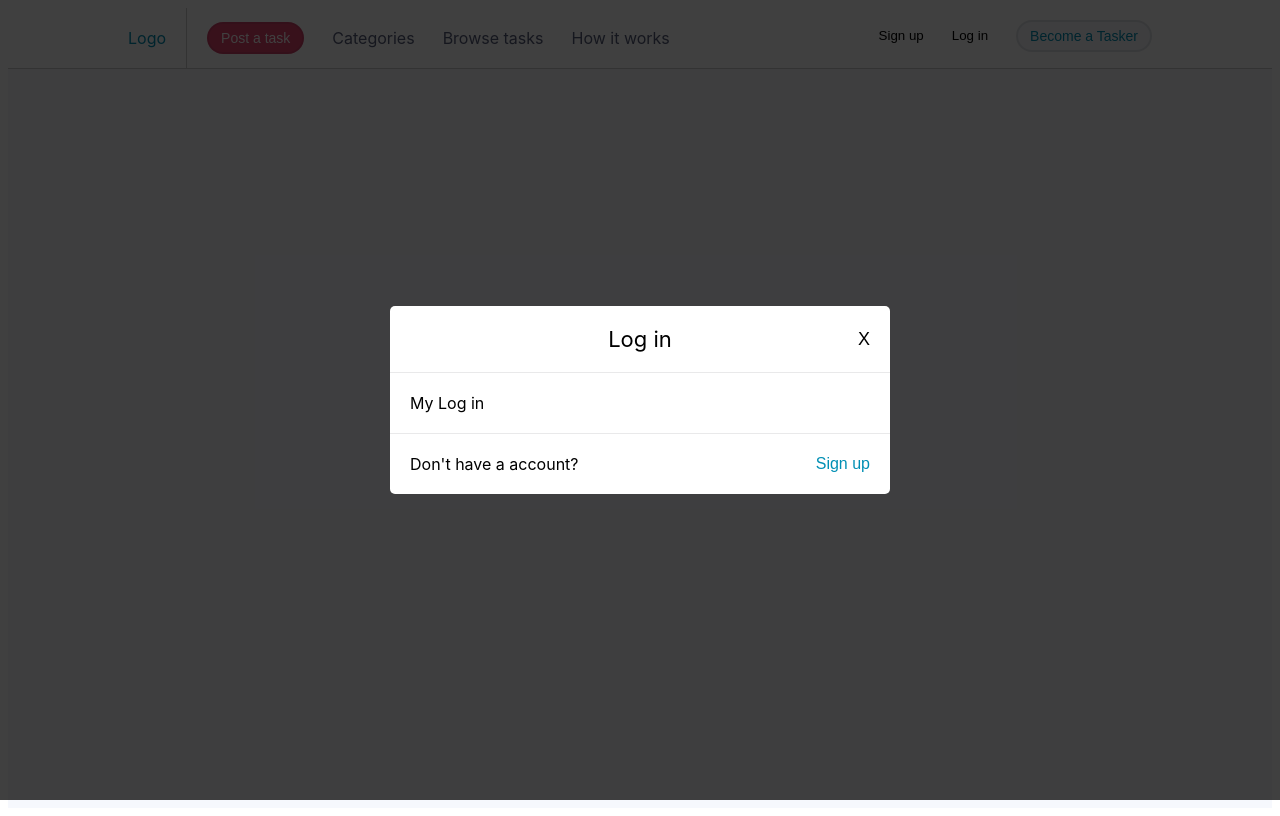
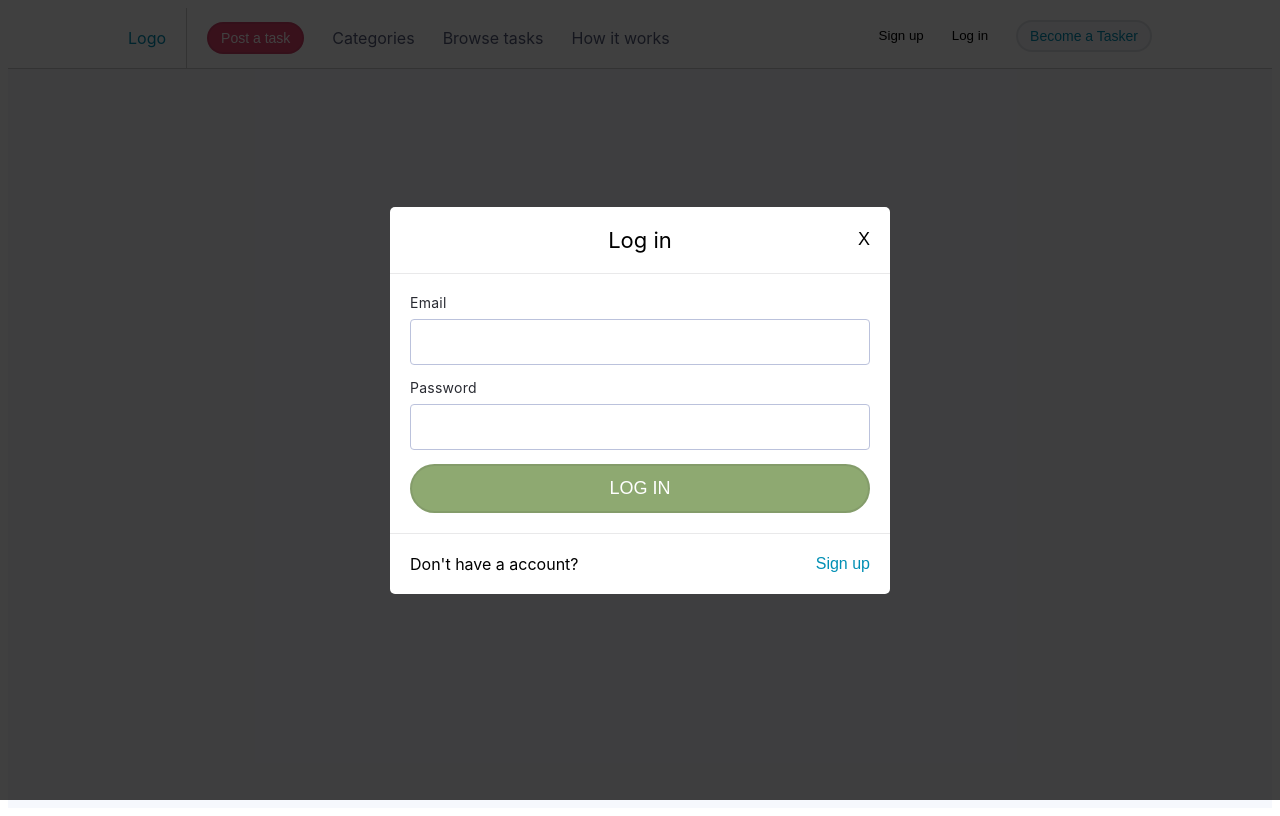
Before and after one commit to KieraDOG/my-airtasker, a React (Create React App) app: page / in a window 1280 px wide. Both pictures are taken after a click on the button "Log in". Built offline with nearby package versions, Linux system fonts and the light colour scheme; the HTML template or start-up script is replaced by a standard one.

Commit message:
✨ Introduce client side log in and sign up form

```diff
--- a/package.json
+++ b/package.json
@@ -11,6 +11,7 @@
     "react-dom": "^17.0.1",
     "react-scripts": "4.0.0",
     "styled-components": "^5.2.1",
+    "validator": "^13.1.17",
     "web-vitals": "^0.2.4"
   },
   "scripts": {
--- a/src/components/Button/Button.js
+++ b/src/components/Button/Button.js
@@ -7,12 +7,26 @@ const Button = styled.button`
   cursor: pointer;
   border: 2px solid rgba(41,43,50,.1);
 
+  ${(props) => props.disabled && css`
+    cursor: not-allowed;
+    filter: grayscale(0.5);
+  `}
+
+  ${(props) => props.block && css`
+    display: block;
+    width: 100%;
+  `}
+
   ${(props) => ({
     sm: css`
       font-size: 14px;
     `,
     default: css`
       font-size: 16px;
+    `,
+    lg: css`
+      font-size: 18px;
+      padding: 12px 24px;
     `,
   }[props.size || 'default'])}
 
@@ -24,6 +38,10 @@ const Button = styled.button`
     secondary: css`
       background-color: #f6f8fd;
       color: #008fb4;
+    `,
+    success: css`
+      background: rgb(125, 179, 67);
+      color: white;
     `,
     link: css`
       padding: 0;
--- /dev/null
+++ b/src/components/FormItem/FormItem.js
@@ -0,0 +1,37 @@
+import React from 'react';
+import styled from 'styled-components';
+
+// styled-components 语法 sass
+const Wrapper = styled.div`
+  & ~ & {
+    margin-top: 14px;
+  }
+`;
+
+const Label = styled.label`
+  display: block;
+  font-size: 14px;
+  letter-spacing: 0.25px;
+  margin-bottom: 8px;
+  color: rgb(41, 43, 50);
+`;
+
+const Error = styled.div`
+  margin-top: 2px;
+  color: #e0446d;
+`;
+
+const FormItem = ({
+  label,
+  children,
+  htmlFor,
+  error,
+}) => (
+  <Wrapper>
+    {label && (<Label htmlFor={htmlFor}>{label}</Label>)}
+    {children}
+    {error && (<Error>{error}</Error>)}
+  </Wrapper>
+);
+
+export default FormItem;
--- /dev/null
+++ b/src/components/FormItem/index.js
@@ -0,0 +1 @@
+export { default } from './FormItem';
--- a/src/components/Navigation/components/Authentication/Authentication.js
+++ b/src/components/Navigation/components/Authentication/Authentication.js
@@ -71,7 +71,7 @@ class Authentication extends React.Component {
 
     return (
       <Layout>
-        <Dropdown
+        {/* <Dropdown
           visible={showModal === 'SIGN_UP'}
           items={[{
             key: 'dashboard',
@@ -91,13 +91,20 @@ class Authentication extends React.Component {
           >
             Sign up
           </NavItem>
-        </Dropdown>
-        {/* {showModal === 'SIGN_UP' && (
+        </Dropdown> */}
+        <NavItem
+            as={NakedButton}
+            highlight
+            onClick={() => showModal === 'SIGN_UP' ? this.setCloseModal() : this.setShowSignUpModal()}
+          >
+            Sign up
+          </NavItem>
+        {showModal === 'SIGN_UP' && (
           <SignUpModal
             onClose={() => this.setCloseModal()}
             onLogIn={() => this.setShowLogInModal()}
           />
-        )} */}
+        )}
         <NavItem
           as={NakedButton}
           highlight
--- a/src/components/Navigation/components/Authentication/components/LogInModal/LogInModal.js
+++ b/src/components/Navigation/components/Authentication/components/LogInModal/LogInModal.js
@@ -1,22 +1,139 @@
 import React from 'react';
 import styled from 'styled-components';
+import validator from 'validator';
 import Modal from '../../../../../Modal';
 import Button from '../../../../../Button';
+import TextInput from '../../../../../TextInput';
+import FormItem from '../../../../../FormItem';
 
 const Footer = styled.div`
   display: flex;
   justify-content: space-between;
-  align-items: center;
 `;
 
-const LogInModal = ({
-  onClose,
-  onSignUp,
-}) => (
+const FIELDS = [{
+  key: 'email',
+  label: 'Email',
+  type: 'text',
+  validations: [{
+    message: 'Please enter you email address',
+    validator: (value) => !validator.isEmpty(value),
+  }],
+}, {
+  key: 'password',
+  label: 'Password',
+  type: 'password',
+  validations: [{
+    message: 'Please enter you password',
+    validator: (value) => !validator.isEmpty(value),
+  }],
+}];
+
+const getInitialData = () => FIELDS.reduce((data, f) => ({
+  ...data,
+  [f.key]: {
+    value: '',
+    dirty: false,
+  },
+}), {});
+
+class LogInModal extends React.Component {
+  constructor(props) {
+    super(props);
+
+    this.state = {
+      data: getInitialData(),
+      formDirty: false,
+    };
+  }
+
+  setFormDirty(value) {
+    this.setState({
+      formDirty: value,
+    });
+  }
+
+  setData(key) {
+    return (event) => {
+      this.setState((prevState) => ({
+        data: {
+          ...prevState.data,
+          [key]: {
+            value: event.target.value,
+            dirty: true,
+          },
+        },
+      }));
+    };
+  }
+
+  getErrorMessage(field) {
+    const { data } = this.state;
+    const { key, validations } = field;
+
+    const { value } = data[key];
+    const invalidValidation = validations.find((v) => !v.validator(value, data));
+
+    if (!invalidValidation) {
+      return null;
+    }
+
+    return invalidValidation.message;
+  }
+
+  valid() {
+    const fieldHasErrorMessage = FIELDS.find((f) => this.getErrorMessage(f));
+
+    return !fieldHasErrorMessage;
+  }
+
+  render() {
+    const { onClose, onSignUp } = this.props;
+    const { data, formDirty } = this.state;
+
+    const valid = this.valid();
+
+    return (
       <Modal
         onClose={onClose}
         title="Log in"
-    body="My Log in"
+        body={(
+          <form
+            onSubmit={(event) => {
+              event.preventDefault();
+
+              this.setFormDirty(true);
+
+              if (!valid) {
+                return;
+              }
+
+              console.log('Submitted');
+              console.log(data);
+            }}
+          >
+            {FIELDS.map((f) => (
+              <FormItem
+                key={f.key}
+                htmlFor={f.key}
+                label={f.label}
+                error={(formDirty || data[f.key].dirty) && this.getErrorMessage(f)}
+              >
+                <TextInput id={f.key} type={f.type} onChange={this.setData(f.key)} />
+              </FormItem>
+            ))}
+            <FormItem>
+              <Button
+                disabled={!valid}
+                block
+                size="lg"
+                variant="success"
+              >
+                LOG IN
+              </Button>
+            </FormItem>
+          </form>
+        )}
         footer={(
           <Footer>
             <div>Don't have a account?</div>
@@ -24,6 +141,8 @@ const LogInModal = ({
           </Footer>
         )}
       />
-)
+    );
+  }
+}
 
 export default LogInModal;
--- a/src/components/Navigation/components/Authentication/components/SignUpModal/SignUpModal.js
+++ b/src/components/Navigation/components/Authentication/components/SignUpModal/SignUpModal.js
@@ -1,7 +1,10 @@
 import React from 'react';
 import styled from 'styled-components';
+import validator from 'validator';
 import Modal from '../../../../../Modal';
 import Button from '../../../../../Button';
+import TextInput from '../../../../../TextInput';
+import FormItem from '../../../../../FormItem';
 
 // 简单的重复优于复杂的抽象
 const Footer = styled.div`
@@ -9,14 +12,167 @@ const Footer = styled.div`
   justify-content: space-between;
 `;
 
-const SignUpModal = ({
-  onClose,
-  onLogIn,
-}) => (
+/**
+ * 肌肉记忆 -> 千篇一律的一般化代码 -> RMR by SOLID -> apply 高级写法 -> 优雅的代码
+ * 1. constructor this.state
+ * 2. handler
+ * 3. state & handler -> render (event binds || lifecycle)
+ * 自我驱动更新 -> lifecycle
+ * 和用户交互有关 -> event
+ * 当一个 classComponent 已经有 state 的时候，你的动态数据是不是 Source of truth，
+ * 还是说你的数据是衍生数据？
+ *
+ * 优化的目的：Readable, Maintainable, Reusable
+ * 优化的方法：SOLID
+ *
+ *  */
+
+// 1. Connect API 实践化
+// - 后端错误怎么处理
+// - Axios instance
+
+// 2. 知识点 HOC (Higher Order Component) 高阶组件
+
+const FIELDS = [{
+  key: 'email',
+  label: 'Email',
+  type: 'text',
+  validations: [{
+    message: 'Please enter you email address',
+    validator: (value) => !validator.isEmpty(value),
+  }, {
+    message: 'Please enter a valid email address',
+    validator: (value) => validator.isEmail(value),
+  }],
+}, {
+  key: 'password',
+  label: 'Password',
+  type: 'password',
+  validations: [{
+    message: 'Please enter you password',
+    validator: (value) => !validator.isEmpty(value),
+  }, {
+    message: 'Password must be at least 8 characters',
+    validator: (value) => validator.isLength(value, { min: 8 }),
+  }],
+}, {
+  key: 'confirmPassword',
+  label: 'Confirm password',
+  type: 'password',
+  validations: [{
+    message: 'Please confirm your password',
+    validator: (value) => !validator.isEmpty(value),
+  }, {
+    message: 'Confirm password is different to your password',
+    validator: (value, data) => value === data.password.value,
+  }],
+}];
+
+const getInitialData = () => FIELDS.reduce((data, f) => ({
+  ...data,
+  [f.key]: {
+    value: '',
+    dirty: false,
+  },
+}), {});
+
+class SignUpModal extends React.Component {
+  constructor(props) {
+    super(props);
+
+    this.state = {
+      data: getInitialData(),
+      formDirty: false,
+    };
+  }
+
+  setFormDirty(value) {
+    this.setState({
+      formDirty: value,
+    });
+  }
+
+  setData(key) {
+    return (event) => {
+      this.setState((prevState) => ({
+        data: {
+          ...prevState.data,
+          [key]: {
+            value: event.target.value,
+            dirty: true,
+          },
+        },
+      }));
+    };
+  }
+
+  getErrorMessage(field) {
+    const { data } = this.state;
+    const { key, validations } = field;
+
+    const { value } = data[key];
+    const invalidValidation = validations.find((v) => !v.validator(value, data));
+
+    if (!invalidValidation) {
+      return null;
+    }
+
+    return invalidValidation.message;
+  }
+
+  valid() {
+    const fieldHasErrorMessage = FIELDS.find((f) => this.getErrorMessage(f));
+
+    return !fieldHasErrorMessage;
+  }
+
+  render() {
+    const { onClose, onLogIn } = this.props;
+    const { data, formDirty } = this.state;
+
+    const valid = this.valid();
+
+    return (
       <Modal
         onClose={onClose}
         title="Sign up"
-    body="My Sign up"
+        body={(
+          <form
+            onSubmit={(event) => {
+              event.preventDefault();
+
+              this.setFormDirty(true);
+
+              if (!valid) {
+                return;
+              }
+
+              console.log('Submitted');
+              console.log(data);
+            }}
+          >
+            {FIELDS.map((f) => (
+              <FormItem
+                key={f.key}
+                htmlFor={f.key}
+                label={f.label}
+                error={(formDirty || data[f.key].dirty) && this.getErrorMessage(f)}
+              >
+                <TextInput id={f.key} type={f.type} onChange={this.setData(f.key)} />
+              </FormItem>
+            ))}
+            <FormItem>
+              <Button
+                disabled={!valid}
+                block
+                size="lg"
+                variant="success"
+              >
+                SIGN UP
+              </Button>
+            </FormItem>
+          </form>
+        )}
         footer={(
           <Footer>
             <div>Already have an account?</div>
@@ -24,6 +180,8 @@ const SignUpModal = ({
           </Footer>
         )}
       />
-)
+    );
+  }
+}
 
 export default SignUpModal;
--- /dev/null
+++ b/src/components/TextInput/TextInput.js
@@ -0,0 +1,14 @@
+import styled from 'styled-components';
+
+const TextInput = styled.input`
+  font-size: 14px;
+  border: 1px solid #bbc2dc;
+  background: #fff;
+  border-radius: 4px;
+  padding: 14px 12px;
+  box-sizing: border-box;
+  width: 100%;
+  color: rgb(41, 43, 50);
+`;
+
+export default TextInput;
--- /dev/null
+++ b/src/components/TextInput/index.js
@@ -0,0 +1 @@
+export { default } from './TextInput';
```
Also changed, not shown: 2 other files (tests, documents, lock files or other folders). Lines whose indentation alone changed are shown as unchanged.
